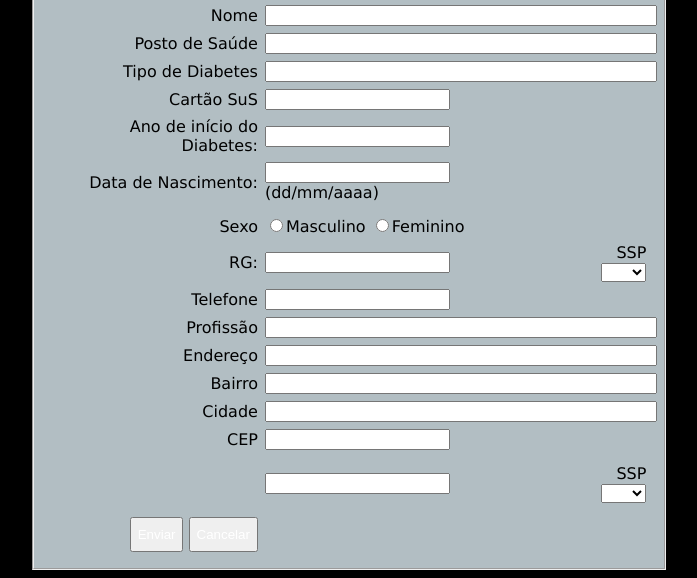
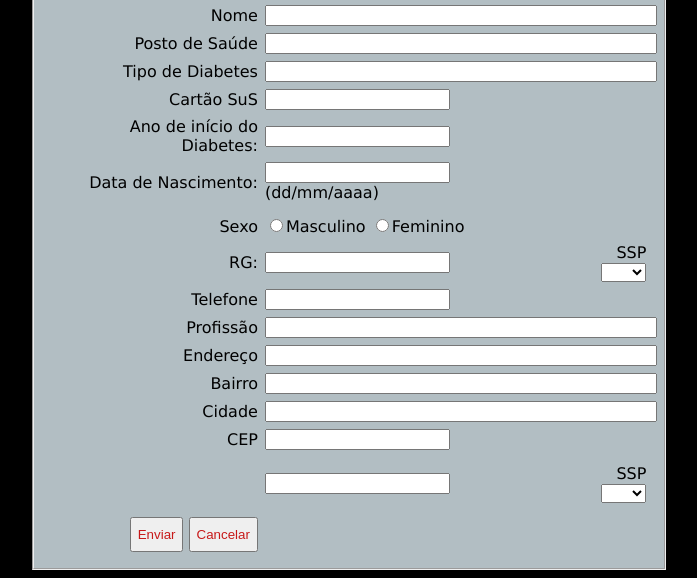
Before and after one commit to NeonGustavo/NeonBruehmueller_Desen_sistemas_Tarde, a PHP site: page /text.html in a window 1280 px wide. Shown: the part 286-864 px from the top of the page, without its empty margins (291-988 px from the left). Run offline with PHP 8.4, Linux system fonts and the light colour scheme; lists and menus that the app fills with data are empty.

Commit message:
Formulário css
Formulário 09/04/25

```diff
--- a/Aula 8/formulario.css
+++ b/Aula 8/formulario.css
@@ -15,8 +15,9 @@ body{
     margin-bottom:10px;
     color:red;
 }
+
  .meunome{
-      text-align:center;
+      text-align:left;
       font-size:20px;
       margin-bottom:70px;
  }
@@ -52,7 +53,7 @@ button{
 .btn1, .btn2{
 
     background-color:rgb 37,37,37;
-    color:white;
+    color:rgb(199, 25, 25);
     height:35px;
     margin: top 34%;
 
```
